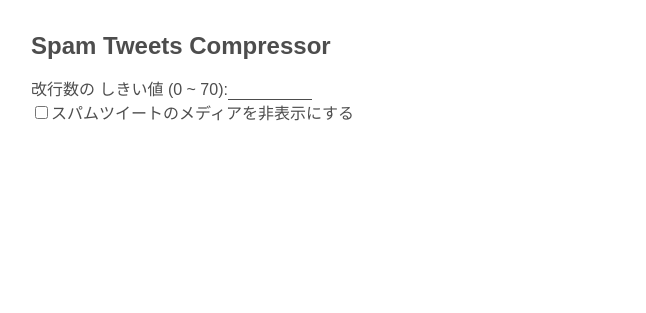
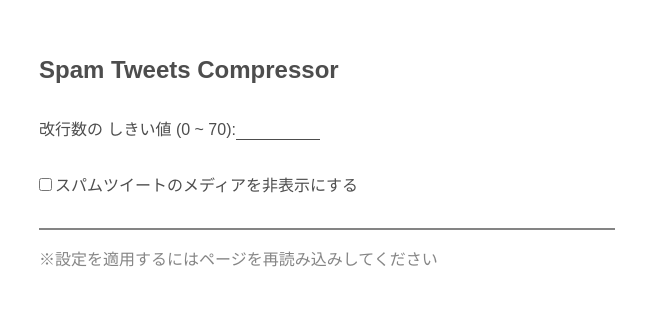
Before and after one commit to Robot-Inventor/spam-tweets-compressor, a browser extension: page browser_action.html in a window 1280 px wide. Shown: the whole page, without its empty margins (1-647 px from the left). Drawn offline with Linux system fonts and the light colour scheme.

Commit message:
設定画面の外観を改善

```diff
--- a/browser_action.css
+++ b/browser_action.css
@@ -1,36 +1,54 @@
 :root {
     --background_color: white;
-    --text_color: rgba(51, 51, 51, 0.87);
+    --high_emphasize_text_color: rgba(51, 51, 51, 0.87);
+    --medium_emphasize_text_color: rgba(51, 51, 51, 0.6);
 }
 
 @media(prefers-color-scheme: dark) {
     :root {
-        --background_color: #333333;
-        --text_color: rgba(255, 255, 255, 0.87);
+        --background_color: #121212;
+        --high_emphasize_text_color: rgba(255, 255, 255, 0.87);
+        --medium_emphasize_text_color: rgba(255, 255, 255, 0.60);
     }
 }
 
 * {
     background: var(--background_color);
-    color: var(--text_color);
+    color: var(--high_emphasize_text_color);
     font-family: sans-serif;
 }
 
 html,
 body {
-    margin: 1rem;
     width: 40rem;
+}
+
+body {
+    padding: 2rem;
+    box-sizing: border-box;
 }
 
 h1 {
     font-size: 1.5rem;
 }
 
-input[type=number] {
+.setting_item_outer {
+    margin-top: 2em;
+}
+
+.medium_emphasize_text {
+    color: var(--medium_emphasize_text_color);
+}
+
+input[type="number"] {
     border: none;
-    border-bottom: 0.1rem solid var(--text_color);
+    border-bottom: 0.1rem solid var(--high_emphasize_text_color);
     outline: none;
     width: 5rem;
+}
+
+input[type="checkbox"] {
+    margin-left: 0;
 }
 
 .validation_message {
@@ -40,3 +58,18 @@ input[type=number] {
     border-radius: 0.25em;
     margin-left: 1em;
 }
+
+hr {
+    width: 100%;
+    height: 0.1rem;
+    border: none;
+    background: var(--medium_emphasize_text_color);
+}
+
+.setting_item_outer + hr {
+    margin-top: 2em;
+}
+
+hr + .setting_item_outer {
+    margin-top: 1em;
+}
--- a/browser_action.html
+++ b/browser_action.html
@@ -9,12 +9,14 @@
 </head>
 <body>
     <h1>Spam Tweets Compressor</h1>
-    <div>
+    <div class="setting_item_outer">
         <label for="break_threshold">改行数の しきい値 (0 ~ 70):</label><input type="number" id="break_threshold" step="1" min="0" max="70" data-setting-name="break_threshold" data-validation-message="0~70の整数を入力してください">
     </div>
-    <div>
+    <div class="setting_item_outer">
         <input type="checkbox" id="hide_media" data-setting-name="hide_media"><label for="hide_media">スパムツイートのメディアを非表示にする</label>
     </div>
+    <hr>
+    <div class="setting_item_outer medium_emphasize_text">※設定を適用するにはページを再読み込みしてください</div>
     <script src="browser_action.js"></script>
 </body>
 </html>
```
